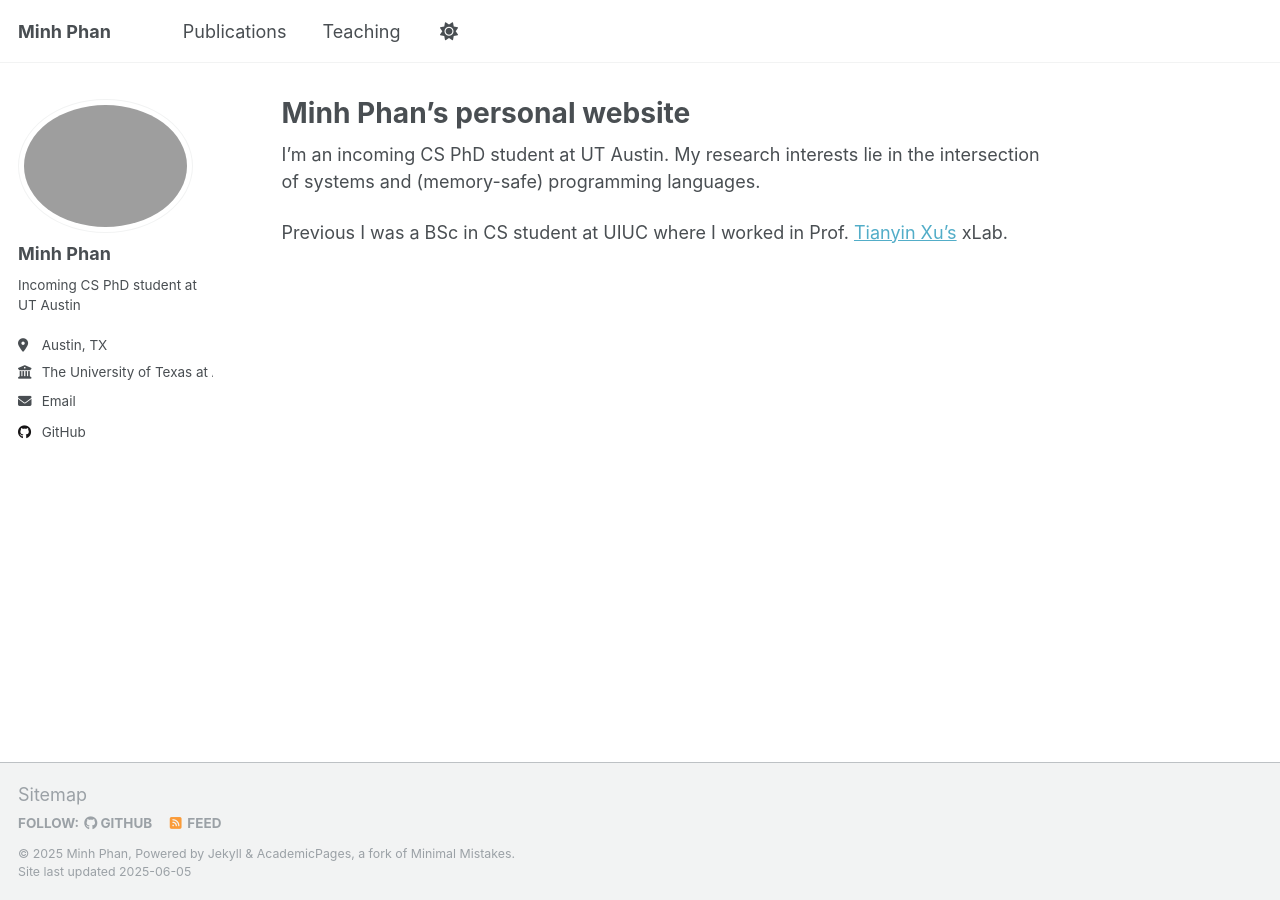
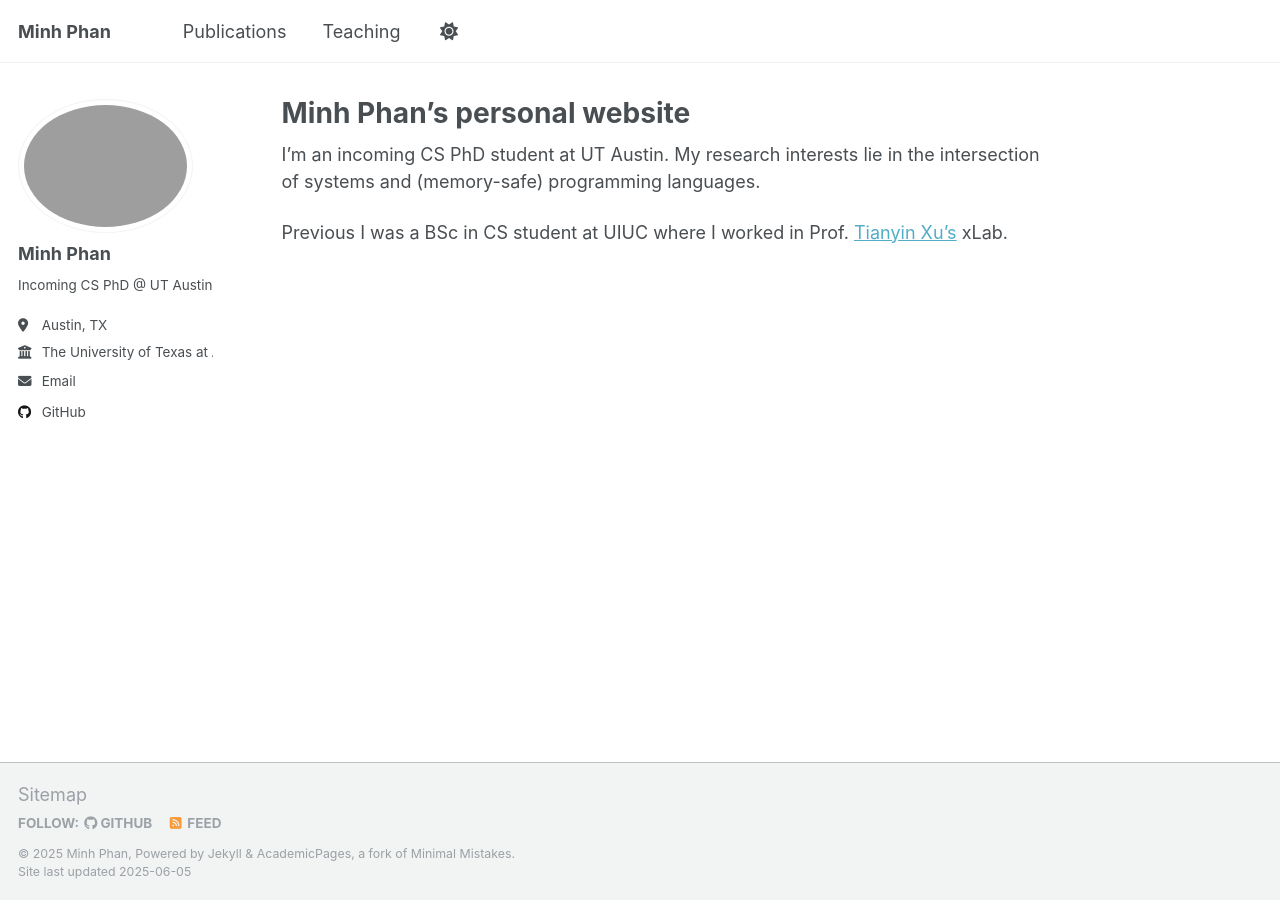
Before and after one commit to MinhPhan8803/MinhPhan8803.github.io, a Jekyll site: the page built from _pages/about.md, in a window 1280 px wide. Built offline with Jekyll 4.4.1, drawn with Linux system fonts in a browser that asks for light colours.

Commit message:
Update _config.yml

```diff
--- a/_config.yml
+++ b/_config.yml
@@ -12,7 +12,7 @@ site_theme               : "default"
 title                    : "Minh Phan"
 title_separator          : "-"
 name                     : &name "Minh Phan"
-description              : &description "Incoming CS PhD student at UT Austin"
+description              : &description "Incoming CS PhD @ UT Austin"
 url                      : https://MinhPhan8803.github.io # the base hostname & protocol for your site e.g. "https://[your GitHub username].github.io" or if you already have some other page hosted on Github then use "https://[your GitHub username].github.io/[Your Repo Name]"
 baseurl                  : "" # the subpath of your site, e.g. "/blog"
 repository               : "MinhPhan8803/MinhPhan8803.github.io"
@@ -25,7 +25,7 @@ author:
   avatar           : "minh.png"
   name             : "Minh Phan"
   pronouns         : # example: "she/her"
-  bio              : "Incoming CS PhD student at UT Austin"
+  bio              : "Incoming CS PhD @ UT Austin"
   location         : "Austin, TX"
   employer         : "The University of Texas at Austin"
   uri              : # URL
```
